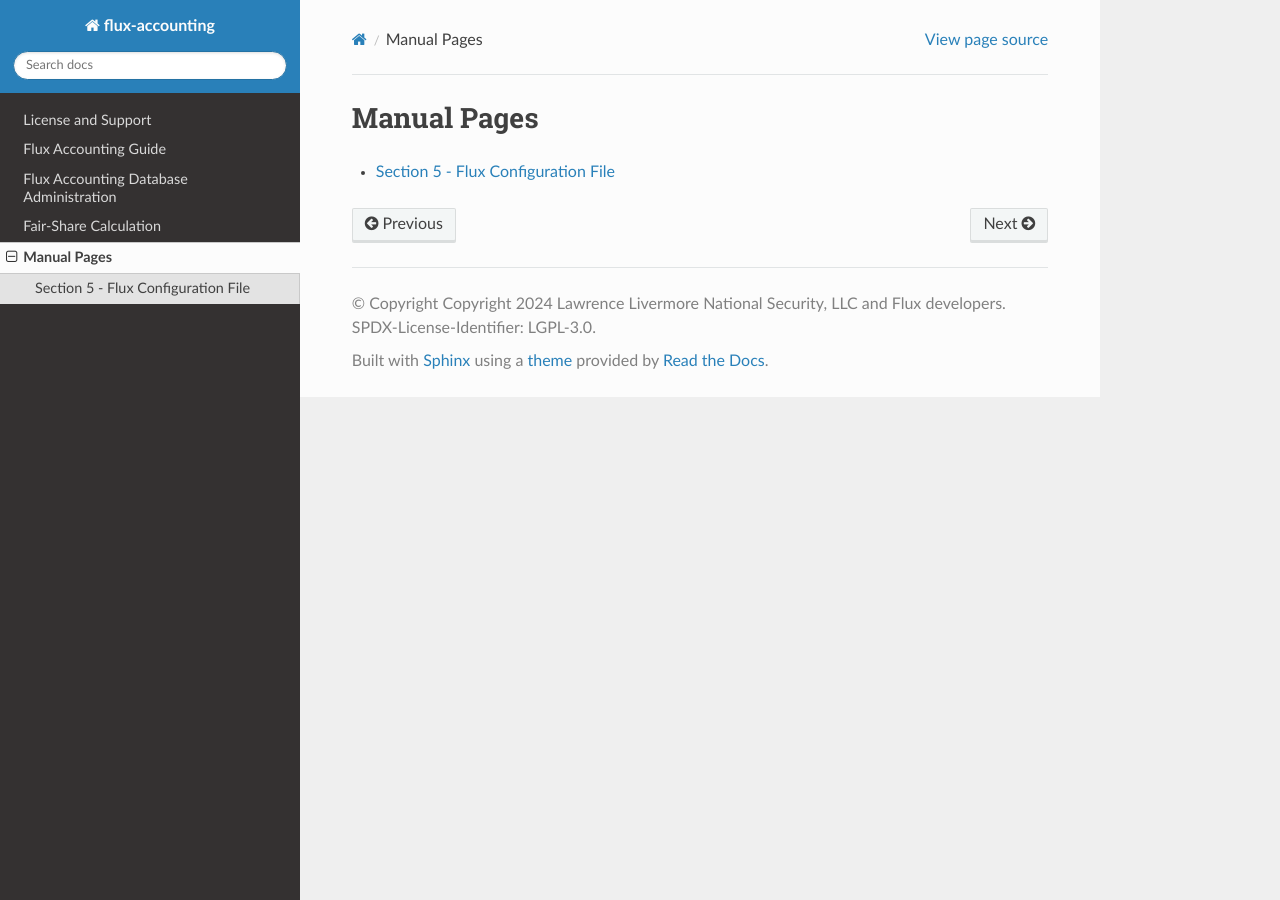
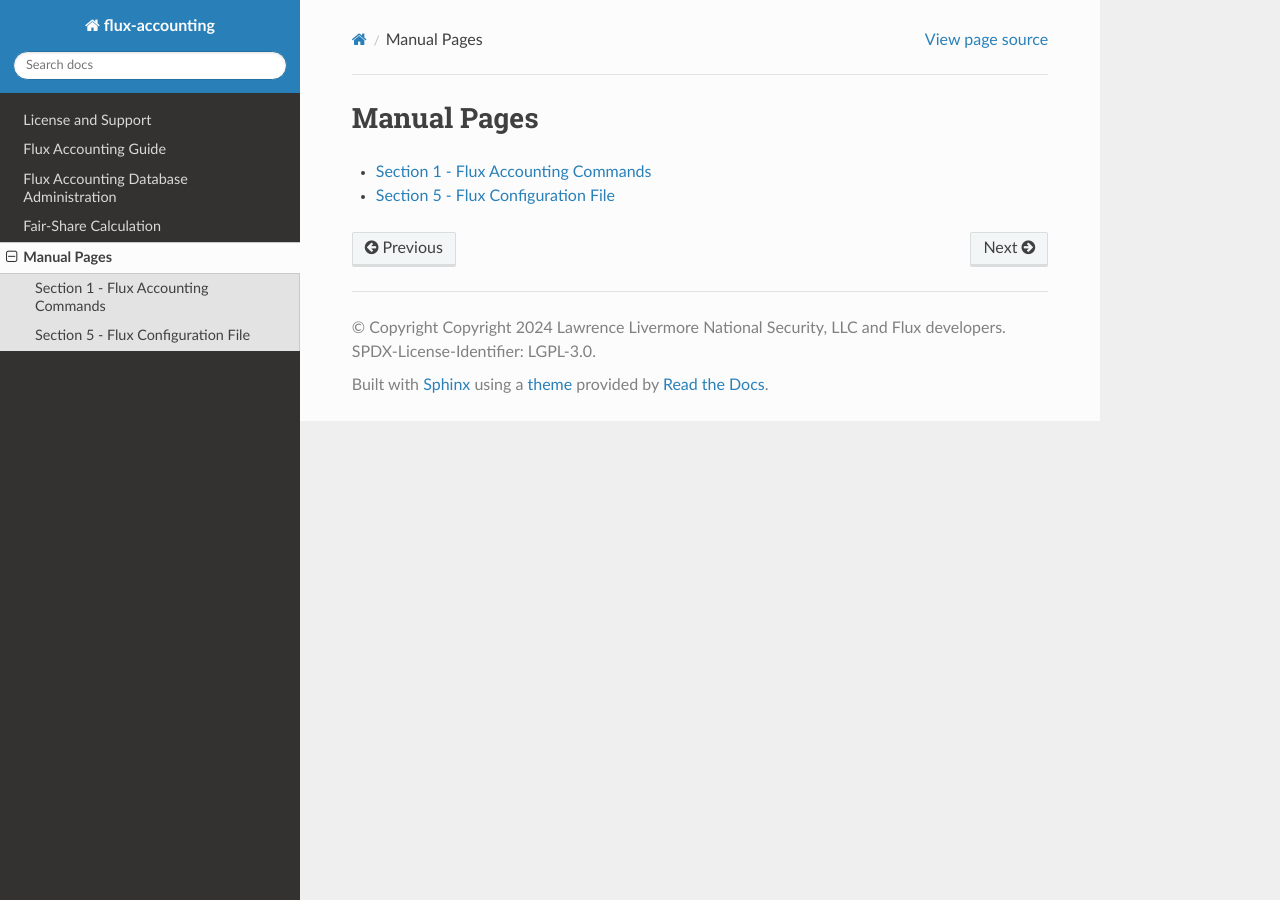
Before and after one commit to flux-framework/flux-accounting, a Sphinx documentation site: the page built from doc/index_man.rst, in a window 1280 px wide. Built offline with Sphinx 7.4.7 and the Read the Docs theme 3.1.0, drawn with Linux system fonts in a browser that asks for light colours.

Commit message:
doc: add infrastructure for man(1) pages
Problem: flux-accounting has no support for adding man(1) pages to the
project, which is needed for man pages for all of the various
flux-accounting commands.

Add a man1/ folder to flux-accounting to allow man(1) pages to be added
to the repository.

```diff
--- a/doc/index_man.rst
+++ b/doc/index_man.rst
@@ -6,4 +6,5 @@ Manual Pages
 .. toctree::
    :maxdepth: 1
 
+   man1/index
    man5/index
--- /dev/null
+++ b/doc/man1/index.rst
@@ -0,0 +1,8 @@
+Section 1 - Flux Accounting Commands
+====================================
+
+.. toctree::
+  :maxdepth: 1
+  :glob:
+
+  *
```
Also changed, not shown: 1 other file.
